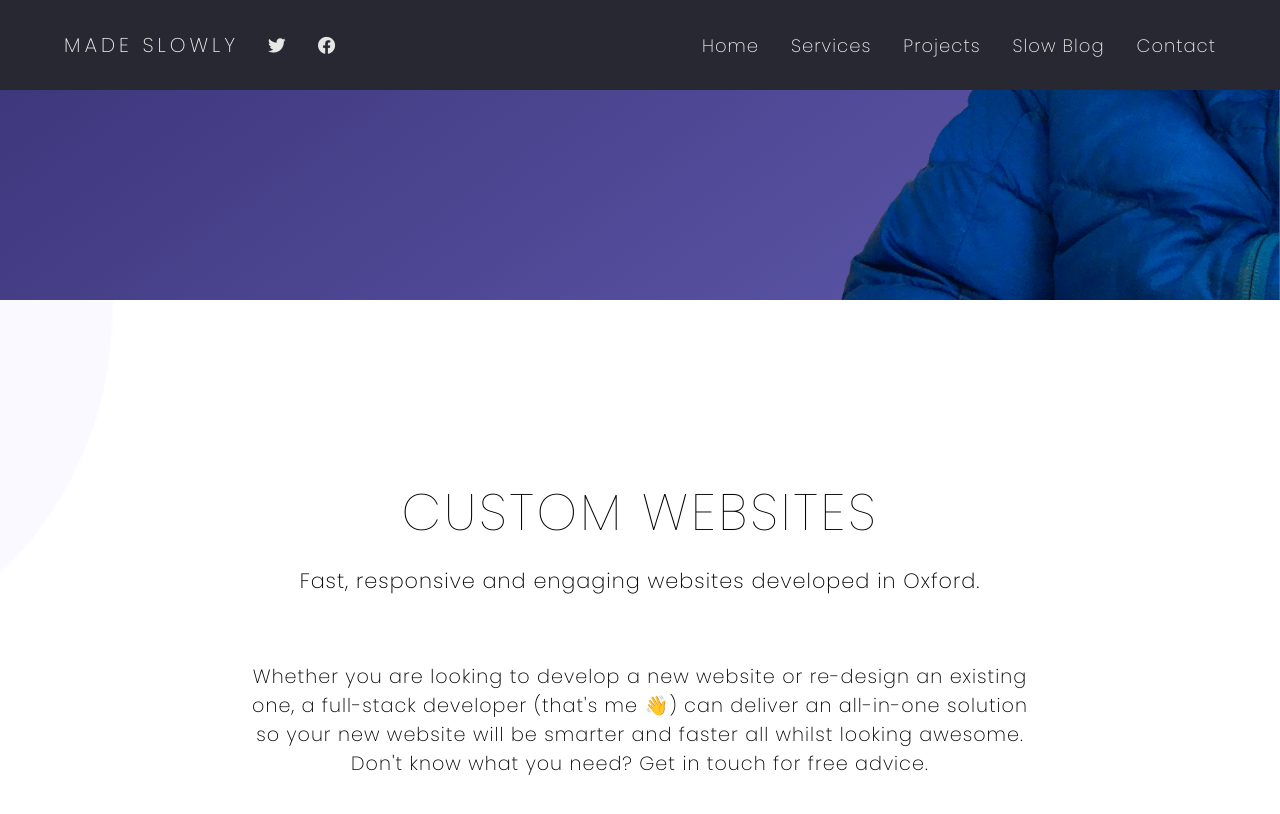
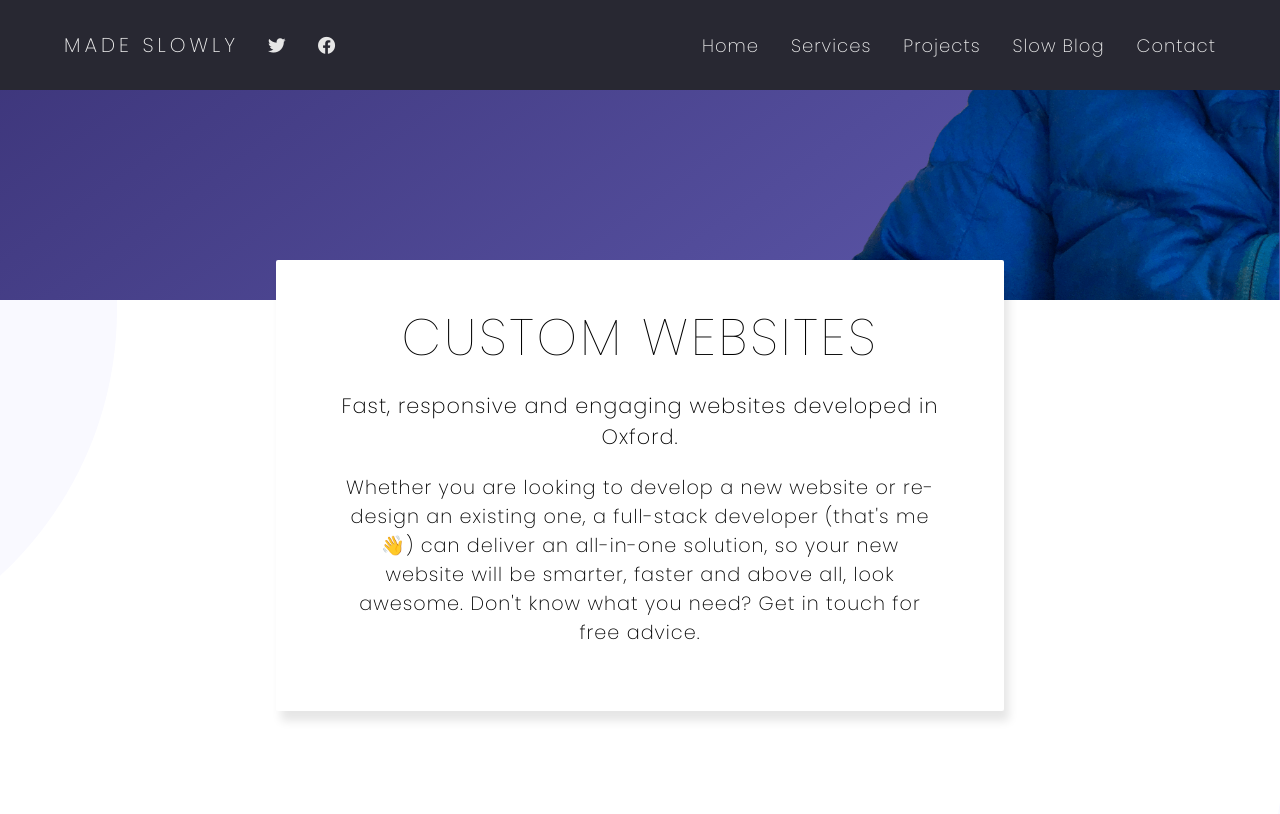
Before and after one commit to arrancurran/madeslowly.github.io, a Jekyll site: the page built from index.html, in a window 1280 px wide and 900 px high, scrolled down 600 px. Shown: the top 814 px of the window. Built offline with Jekyll 4.4.1, drawn with Linux system fonts in a browser that asks for light colours; comment, search, counter and statistics services are not loaded.

Commit message:
translateX service blurb

```diff
--- a/_includes/services.html
+++ b/_includes/services.html
@@ -1,10 +1,13 @@
 <!-- services offered -->
-<section class="global-container service-wraper">
+<section class="service-wraper">
 
-<h1 class="center-header">Custom Websites</h1>
+<div class="service-blurb-wrapper" data-aos="example-anim1">
+<h1 class="center-header service-header-title">Custom Websites</h1>
 <h3 class="center-strap">Fast, responsive and engaging websites developed in Oxford.</h3>
 
-<p class="services-blurb">Whether you are looking to develop a new website or re-design an existing one, a full-stack developer (that's me 👋) can deliver an all-in-one solution so your new website will be smarter and faster all whilst looking awesome. Don't know what you need? Get in touch for free advice.</p>
+<p class="services-blurb">Whether you are looking to develop a new website or re-design an existing one, a full-stack developer (that's me 👋) can deliver an all-in-one solution, so your new website will be smarter, faster and above all, look awesome. Don't know what you need? Get in touch for free advice.</p>
+
+</div>
 
 <div class="service-panel">
 {% for item in site.data.services %}
--- a/_sass/landing.sass
+++ b/_sass/landing.sass
@@ -1,7 +1,4 @@
 .landing-wraper
-  //background-image: url( $baseurl + '/assets/img/content/aboutme_small.jpg')
-  //background-position: right
-  //background-size: cover
   // fallback
   background-color: #2A215E
   background-image: url( $baseurl + '/assets/img/content/aboutme_small.png'), linear-gradient(to bottom right, #2A215E , #605BAF)
@@ -10,7 +7,6 @@
   background-repeat: no-repeat
   height: 100vh
   max-height: 100vh
-  //color: $soft-white-color
 
 .landing-content
   padding: 30vh 10vw 0 10vw
@@ -18,19 +14,15 @@
 .landing-page-title
 
 .landing-page-sub-title
-  //font-weight: $heavy-font
-  //letter-spacing: 2px
   display: inline
   padding-right: 5px
 
 .btn-landing
-  //box-shadow: $box-shadow $black-color
   display: flex
   //width: 60%
   width: 380px
   justify-content: space-between
   margin: 4rem 2rem
-
 
 .btn-landing
   .btn-outline
@@ -40,9 +32,6 @@
 
   .landing-wraper
     background-image: url( $baseurl + '/assets/img/content/aboutme_large.png'), linear-gradient(to bottom right, #2A215E , #605BAF)
-    //background-image: url( $baseurl + '/assets/img/content/aboutme_large.png')
-    //background-image: url( $baseurl + '/assets/img/content/aboutme_large.jpg')
-    // trying out preogressive jpg, you can see the difference but there is still a raster like aspect to it
 
 @media screen and ( max-width : 767px )
   // display on ipad but not phone
@@ -58,15 +47,15 @@
     position: absolute
     width: 20px
     height: 40px
-    top: 85vh
+    top: 75vh
     left: 5vw
-    border-radius: 8px
+    border-radius: 11px
     border: 1px solid $soft-white-color
     animation: intro 1s
   .scroll
     display: block
-    width: 4px
-    height: 4px
+    width: 3px
+    height: 5px
     margin: 30px auto
     border-radius: 4px
     background: #ffed00
--- a/_sass/services.sass
+++ b/_sass/services.sass
@@ -5,10 +5,23 @@
 
 .services-blurb
   font-size: 1.2rem
-  padding: 5vh 0
-  text-align: center
-  max-width: 800px
+  text-align: left
+
+.service-blurb-wrapper
+  width: 80%
+  background-color: rgb( 255, 255, 255 )
   margin: 0 auto
+  padding: 5vh 5vw
+  border-radius: 10px
+  box-shadow: 5px 10px 10px rgba( 0, 0, 0, 0.1 )
+
+[data-aos="example-anim1"]
+  transform: translateY(0)
+  opacity: 0.5
+  transition-property: transform, opacity
+  &.aos-animate
+    transform: translateY(-40px)
+    opacity: 1
 
 .service-panel
   display: flex
@@ -27,7 +40,6 @@
 .service-icon
   width: 40px
   height: 40px
-
 
 .service-title
   display: inline
@@ -56,6 +68,10 @@
 
 @media screen and ( min-width : 768px )
 
+  .service-blurb-wrapper
+    width: 60%
+    border-radius: 2px
+
   .service-panel
     flex-direction: row
     justify-content: space-around
@@ -69,6 +85,7 @@
     box-shadow: 6px 6px 16px rgba(0,0,0,0.1)
     width: 65px
     height: 65px
+    padding: 15px
 
   .service-title
     display: block
@@ -79,14 +96,14 @@
 
 @media screen and ( min-width : 1024px )
 
+  .services-blurb
+    text-align: center
+
   .service
     width: 35vw
     border-radius: 10px
     padding: 50px 50px
     transition: all 0.2s ease-in
-
-  .service-icon
-    padding: 15px
 
   .service:hover
     background-color: rgba(255,255,255,1)
@@ -95,11 +112,13 @@
     .service-icon
       box-shadow: 0px 0px 0px rgba(0,0,0,0)
 
-
   .btn-services
     box-shadow: $box-shadow $vivid-pink-color
 
 @media screen and ( min-width : 1280px )
+
+  .service-blurb-wrapper
+    max-width: 600px
 
   .service-panel
     padding: 15vh 0 20px 0
```
Also changed, not shown: Gemfile.lock, README.md.
